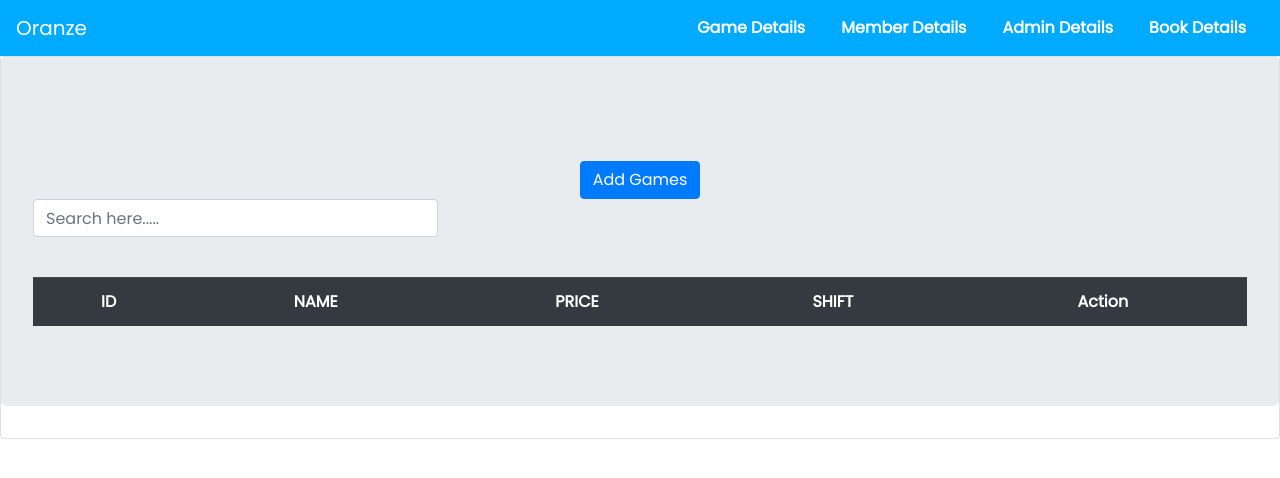
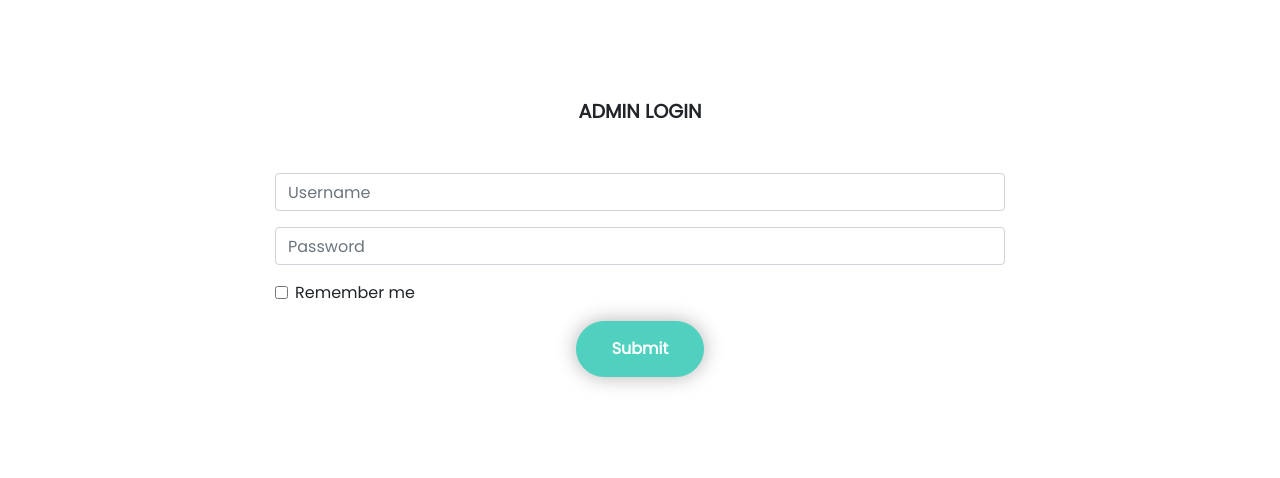
Before and after one commit to kctribikram/Oranze-Club, a Django app: page / in a window 1280 px wide. Shown: the top 478 px of the page. Run offline with Django 3.2, Linux system fonts and the light colour scheme; data that the repository does not hold is empty; some libraries are stand-ins or nearby versions.

Commit message:
book add

```diff
--- a/Oranze/urls.py
+++ b/Oranze/urls.py
@@ -23,7 +23,9 @@ urlpatterns = [
     path('srch', views.search),
     path('login', views.login),
     path('logout', views.logout),
+    path('adminlogout', views.adminlogout),
     path('book', views.book),
+    path('', views.adminlogin),
     path('adminlogin', views.adminlogin),
     path('admindetails', views.admindetails),
     path('bookdetails', views.bookdetails),
@@ -36,7 +38,7 @@ urlpatterns = [
     path('entry', views.entry),
     path('adminentry', views.adminentry),
     path('create', views.create),
-    path('', views.show),
+    path('show', views.show),
     path('edit/<int:game_id>', views.edit),
     path('update/<int:game_id>', views.update),
     path('delete/<int:game_id>', views.delete),
--- a/app/templates/adminlogin.html
+++ b/app/templates/adminlogin.html
@@ -1,11 +1,24 @@
-{% extends "layout.html" %}
+{% load static %}
+<!DOCTYPE html>
+<html>
+<head>
+  <title>Oranze Club</title>
+    <meta charset="utf-8">
+      <meta name="viewport" content="width=device-width, initial-scale=1">
+    <link rel="stylesheet" type="text/css" href="{% static 'css/style.css' %}">
+    <script src="{% static 'jquery/jquery.js' %}"></script>
+      <link href="https://fonts.googleapis.com/css?family=Poppins&display=swap" rel="stylesheet">
+      <link rel="stylesheet" href="https://maxcdn.bootstrapcdn.com/bootstrap/4.4.1/css/bootstrap.min.css">
+</head>
+<body>
 
-{% block content %}
+
+
     <form method="POST" class="post-from" action="/adminentry">
     {% csrf_token %}
   <section class="login" id="loginid">
 <div class="container headings text-center">
-      <h1 class="text-center font-weight-bold">Login</h1>
+      <h1 class="text-center font-weight-bold">Admin Login</h1>
     </div>
     <div class="container">
       <div class="row">
@@ -39,4 +52,5 @@
   </section>
 </form>
 
-{% endblock content %}
+</body>
+</html>
--- a/app/templates/layout.html
+++ b/app/templates/layout.html
@@ -33,6 +33,11 @@
       			<li class="nav-item">
         			<a class="nav-link" href="bookdetails">Book Details</a>
       			</li>
+          {% if request.session.username %}
+          <li class="nav-item">
+            <a class="nav-link" href="adminlogout">Logout</a>
+          </li>
+          {% endif %}
     	</ul>
     </div>
 	</nav>
--- a/app/templates/oranze.html
+++ b/app/templates/oranze.html
@@ -337,7 +337,7 @@
 			</div>
 
 			<div class="mt-5 text-center">
-				<p>Copyright @2019 All rights reserved</p>
+				<p>Copyright &copy;2019 All rights reserved</p>
 			</div>
 
 			<div class="scrolltop float-right">
--- a/app/templates/show.html
+++ b/app/templates/show.html
@@ -38,12 +38,12 @@
 				success:function(data){
 					console.log(data);
 					$("tr").not("tr:first").remove();
-					var html="";
 					for(d of data){
+						var html="";
 						html+="<tr>";
 							html+="<td>"+d.game_id+"</td>";
 							html+="<td>"+d.name+"</td>";
-							html+="<td>"+d.price+"</td>";
+							html+="<td>"+d.package+"</td>";
 							html+="<td>"+d.shift+"</td>";
 							html+="<td><a href='/edit/"+d.game_id+"'>edit</a> | <a href='/delete/"+d.game_id+"'>delete</a> </td>";
 						html+="</tr>"
--- a/app/views.py
+++ b/app/views.py
@@ -83,7 +83,7 @@ def entry(request):
 def adminentry(request):
     request.session['username']=request.POST['username']
     request.session['password']=request.POST['password']
-    return redirect('/')
+    return redirect('/show')
 
 
 @Authenticate.valid_user
@@ -100,7 +100,7 @@ def book(request):
     form=BookForm()
     return render(request,"booking.html",{'form':form})
 
-#@Authenticate.valid_admin
+@Authenticate.valid_admin
 def show(request):
 	games=Games.objects.all()
 	return render(request,"show.html",{'games':games})
@@ -156,3 +156,8 @@ def logout(request):
     del request.session['user_name']
     del request.session['password']
     return redirect('/login')
+
+def adminlogout(request):
+    del request.session['username']
+    del request.session['password']
+    return redirect('/adminlogin')
```
